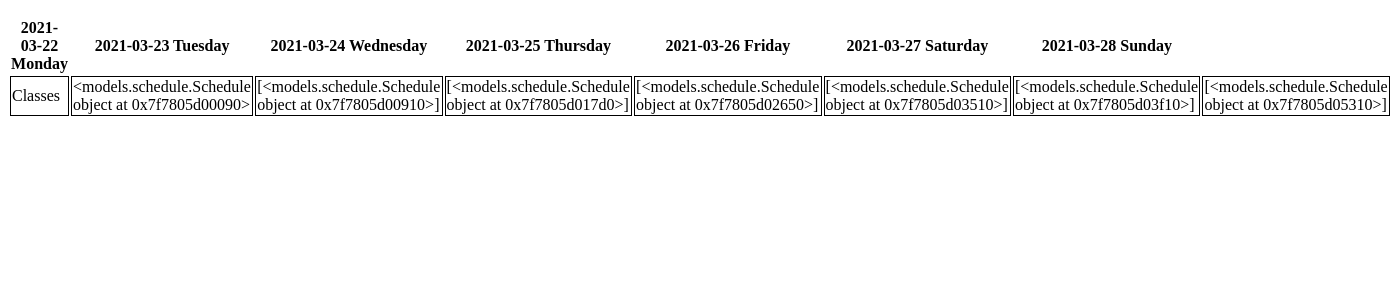
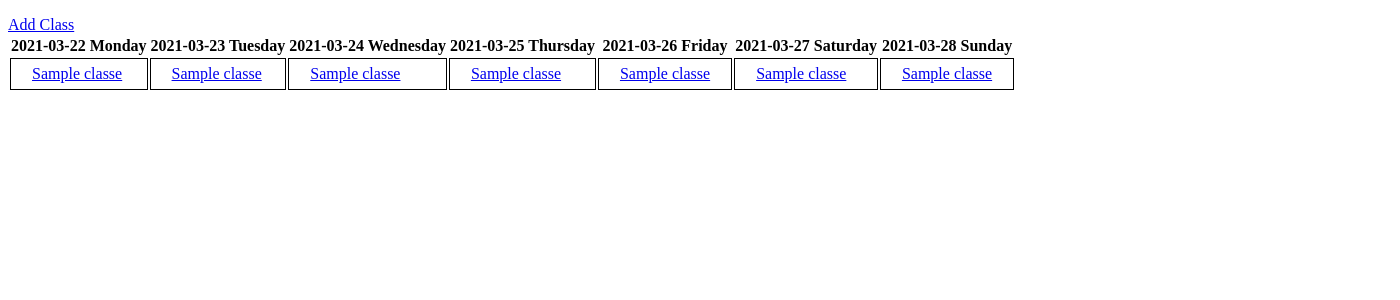
Before and after one commit to constable-ldp/gym_management_app, a Flask app: page /schedule in a window 1400 px wide. Shown: the part 124-424 px from the top of the page. Run offline with Flask 2, Linux system fonts and the light colour scheme; a database or web service that is not in the repository returns one stand-in record (values such as "Sample title"); some libraries are stand-ins or nearby versions.

Commit message:
added schedule functionality

```diff
--- a/controllers/schedule_controller.py
+++ b/controllers/schedule_controller.py
@@ -1,6 +1,9 @@
 from flask import Blueprint, Flask, redirect, render_template, request
 from models.schedule import Schedule
 import repositories.schedule_repository as schedule_repository
+import repositories.instructor_details_repository as details_repository
+import repositories.gym_class_repository as gym_class_repository
+import repositories.room_repository as room_repository
 from datetime import date
 from datetime import timedelta
 import calendar
@@ -8,7 +11,7 @@ import calendar
 schedule_blueprint = Blueprint('schedule', __name__)
 
 @schedule_blueprint.route('/schedule')
-def rooms():
+def schedules():
     schedules = schedule_repository.select_dates()
     schedules_dict = {}
     for i in range(7):
@@ -30,7 +33,6 @@ def rooms():
     today_plus6_day = calendar.day_name[today_plus6.weekday()]
     today_plus7 = today+timedelta(days=6)
     today_plus7_day = calendar.day_name[today_plus7.weekday()]
-
     return render_template('schedule/index.html', schedules=schedules, today=today, today_day=today_day,
                            today_plus2=today_plus2, today_plus2_day=today_plus2_day, today_plus3=today_plus3,
                            today_plus3_day=today_plus3_day, today_plus4=today_plus4, today_plus4_day=today_plus4_day,
@@ -40,3 +42,35 @@ def rooms():
                            today_schedules_2=schedules_dict['today_schedules_2'], today_schedules_3=schedules_dict['today_schedules_3'],
                            today_schedules_4=schedules_dict['today_schedules_4'], today_schedules_5=schedules_dict['today_schedules_5'],
                            today_schedules_6=schedules_dict['today_schedules_6'])
+
+@schedule_blueprint.route('/schedule/new')
+def new_schedule():
+    instructors = details_repository.select_all()
+    classes = gym_class_repository.select_all()
+    rooms = room_repository.select_all()
+    return render_template('schedule/new.html', instructors=instructors, classes=classes, rooms=rooms)
+
+@schedule_blueprint.route('/schedule/new', methods=['POST'])
+def add_schedule():
+    class_date = request.form['class_date']
+    start_time = request.form['start_time']
+    length_mins = request.form['length_mins']
+    instructor_id = request.form['instructor_id']
+    class_id = request.form['class_id']
+    room_id = request.form['room_id']
+    instructor = details_repository.select(instructor_id)
+    gym_class = gym_class_repository.select(class_id)
+    room = room_repository.select(room_id)
+    schedule = Schedule(class_date, start_time, length_mins, instructor, gym_class, room, id)
+    schedule_repository.save(schedule)
+    return redirect('/schedule')
+
+@schedule_blueprint.route('/schedule/<id>')
+def show_schedule(id):
+    schedule = schedule_repository.select(id)
+    return render_template('schedule/show.html', schedule=schedule)
+
+@schedule_blueprint.route('/schedule/<id>/<member_id>')
+def show_schedule(id, member_id):
+    schedule = schedule_repository.select(id)
+    return render_template('schedule/show.html', schedule=schedule)
--- a/database/gym_management.sql
+++ b/database/gym_management.sql
@@ -69,8 +69,8 @@ CREATE TABLE instructor_timetables (
 CREATE TABLE schedules (
     id SERIAL PRIMARY KEY,
     class_date DATE,
+    start_time TIME,
     length_mins INT,
-    start_time TIME,
     instructor_id INT REFERENCES instructor_details(id),
     class_id INT REFERENCES classes(id),
     room_id INT REFERENCES rooms(id)
--- a/repositories/schedule_repository.py
+++ b/repositories/schedule_repository.py
@@ -11,9 +11,9 @@ from datetime import date
 
 def save(schedule):
     sql = """INSERT INTO schedules
-             (class_date, length_mins, start_time, instructor_id, class_id, room_id)
-              VALUES ( %s, %s, %s, %s, %s,  %s ) RETURNING id"""
-    values = [schedule.class_date, schedule.length_mins, schedule.start_time, schedule.instructor.id,
+             (class_date, start_time, length_mins, instructor_id, class_id, room_id)
+              VALUES ( %s, %s, %s, %s, %s, %s ) RETURNING id"""
+    values = [schedule.class_date, schedule.start_time, schedule.length_mins, schedule.instructor.id,
               schedule.gym_class.id, schedule.room.id]
     results = run_sql(sql, values)
     id = results[0]['id']
@@ -35,7 +35,7 @@ def select_all():
 
 def select_dates():
     schedules_list = []
-    sql = "SELECT * FROM schedules WHERE class_date = %s "
+    sql = "SELECT * FROM schedules WHERE class_date = %s ORDER BY start_time"
     for index in range(7):
         schedules = []
         values = [date.today() + timedelta(days=index)]
@@ -68,11 +68,11 @@ def select(id):
     sql = "SELECT * FROM schedules WHERE id = %s"
     values = [id]
     result = run_sql(sql, values)[0]
-    if schedule is not None:
+    if result is not None:
         instructor = instructor_repository.select(result['instructor_id'])
-        gym_class = gym_class_repository.select(result['gym_class_id'])
+        gym_class = gym_class_repository.select(result['class_id'])
         room = room_repository.select(result['room_id'])
-        schedule = Schedule(result['class_date'], result['length_mins'], instructor,
+        schedule = Schedule(result['class_date'], result['start_time'], result['length_mins'], instructor,
                             gym_class, room, result['id'])
     return schedule
 
--- a/templates/schedule/index.html
+++ b/templates/schedule/index.html
@@ -1,11 +1,15 @@
 {% extends "base.html" %}
 {% block content %}
+
+
+<a href="/schedule/new">Add Class</a>
+
 
 <table>
     <thead>
         <tr>
             <th>
-                <span class="day">{{today}}</span>
+                <span>{{today}}</span>
                 <span>{{today_day}}</span>
             </th>
             <th>
@@ -37,19 +41,40 @@
     <tbody>
         <tr>
             <td>
-                Classes
+                {% for schedule in today_schedules_0 %}
+                    <a href="/schedule/{{schedule.id}}">{{schedule.gym_class.class_name}}</a>
+                {% endfor %}
             </td>
             <td>
-                {% for schedule in today_schedules_0%}
-                {{schedule}}
+                {% for schedule in today_schedules_1 %}
+                    <a href="/schedule/{{schedule.id}}">{{schedule.gym_class.class_name}}</a>
                 {% endfor %}
             </td>
-            <td>{{today_schedules_1}}</td>
-            <td>{{today_schedules_2}}</td>
-            <td>{{today_schedules_3}}</td>
-            <td>{{today_schedules_4}}</td>
-            <td>{{today_schedules_5}}</td>
-            <td>{{today_schedules_6}}</td>
+            <td>
+                {% for schedule in today_schedules_2 %}
+                    <a href="/schedule/{{schedule.id}}">{{schedule.gym_class.class_name}}</a>
+                {% endfor %}
+            </td>
+            <td>
+                {% for schedule in today_schedules_3 %}
+                    <a href="/schedule/{{schedule.id}}">{{schedule.gym_class.class_name}}</a>
+                {% endfor %}
+            </td>
+            <td>
+                {% for schedule in today_schedules_4 %}
+                    <a href="/schedule/{{schedule.id}}">{{schedule.gym_class.class_name}}</a>
+                {% endfor %}
+            </td>
+            <td>
+                {% for schedule in today_schedules_5 %}
+                    <a href="/schedule/{{schedule.id}}">{{schedule.gym_class.class_name}}</a>
+                {% endfor %}
+            </td>
+            <td>
+                {% for schedule in today_schedules_6 %}
+                    <a href="/schedule/{{schedule.id}}">{{schedule.gym_class.class_name}}</a>
+                {% endfor %}
+            </td>
         </tr>
     </tbody>
 </table>
```
Also changed, not shown: templates/schedule/new.html (added, +44 -0 lines), templates/schedule/show.html (added, +9 -0 lines).
